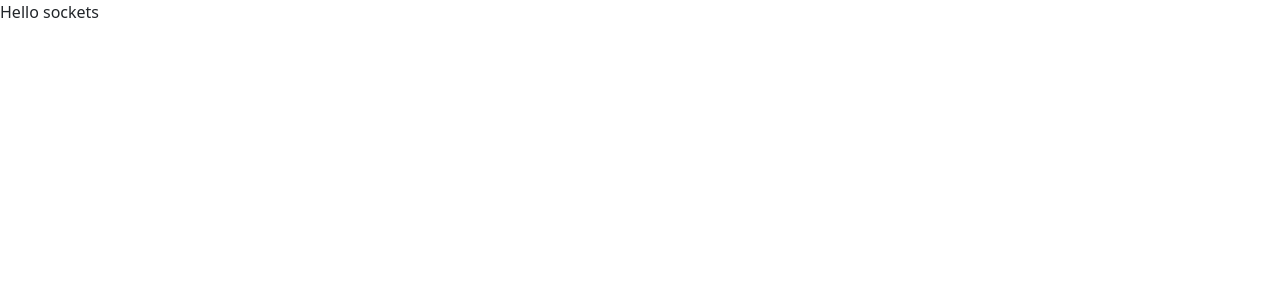
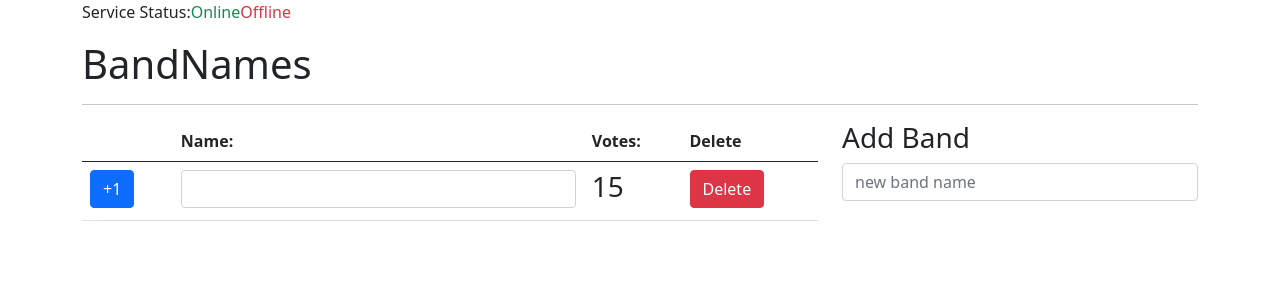
Before and after one commit to Alejoboga20/bandnames-socket-server, a React (Create React App) app in the folder bandnames-client/: page / in a window 1280 px wide. Shown: the top 300 px of the page. Built offline with nearby package versions, Linux system fonts and the light colour scheme; the HTML template or start-up script is replaced by a standard one.

Commit message:
Creating first components

```diff
--- a/bandnames-client/src/App.js
+++ b/bandnames-client/src/App.js
@@ -1,7 +1,30 @@
 import React from 'react';
+import { BandAdd } from './components/BandAdd';
+import { BandList } from './components/BandList';
 
 const App = () => {
-	return <div>Hello sockets</div>;
+	return (
+		<div className='container'>
+			<div className='aler'>
+				<p>
+					Service Status:
+					<span className='text-success'>Online</span>
+					<span className='text-danger'>Offline</span>
+				</p>
+			</div>
+			<h1>BandNames</h1>
+			<hr />
+
+			<div className='row'>
+				<div className='col-8'>
+					<BandList />
+				</div>
+				<div className='col-4'>
+					<BandAdd />
+				</div>
+			</div>
+		</div>
+	);
 };
 
 export default App;
--- /dev/null
+++ b/bandnames-client/src/components/BandAdd.js
@@ -0,0 +1,17 @@
+import React from 'react';
+
+export const BandAdd = () => {
+	return (
+		<>
+			<h3>Add Band</h3>
+
+			<form action=''>
+				<input
+					type='text'
+					className='form-control'
+					placeholder='new band name'
+				/>
+			</form>
+		</>
+	);
+};
--- /dev/null
+++ b/bandnames-client/src/components/BandList.js
@@ -0,0 +1,38 @@
+import React from 'react';
+
+export const BandList = () => {
+	const createRows = () => {
+		return (
+			<tr>
+				<td>
+					<button className='btn btn-primary'>+1</button>
+				</td>
+				<td>
+					<input type='text' className='form-control' />
+				</td>
+				<td>
+					<h3>15</h3>
+				</td>
+				<td>
+					<button className='btn btn-danger'>Delete</button>
+				</td>
+			</tr>
+		);
+	};
+
+	return (
+		<>
+			<table className='table table-stripped'>
+				<thead>
+					<tr>
+						<th></th>
+						<th>Name: </th>
+						<th>Votes: </th>
+						<th>Delete</th>
+					</tr>
+				</thead>
+				<tbody>{createRows()}</tbody>
+			</table>
+		</>
+	);
+};
```
